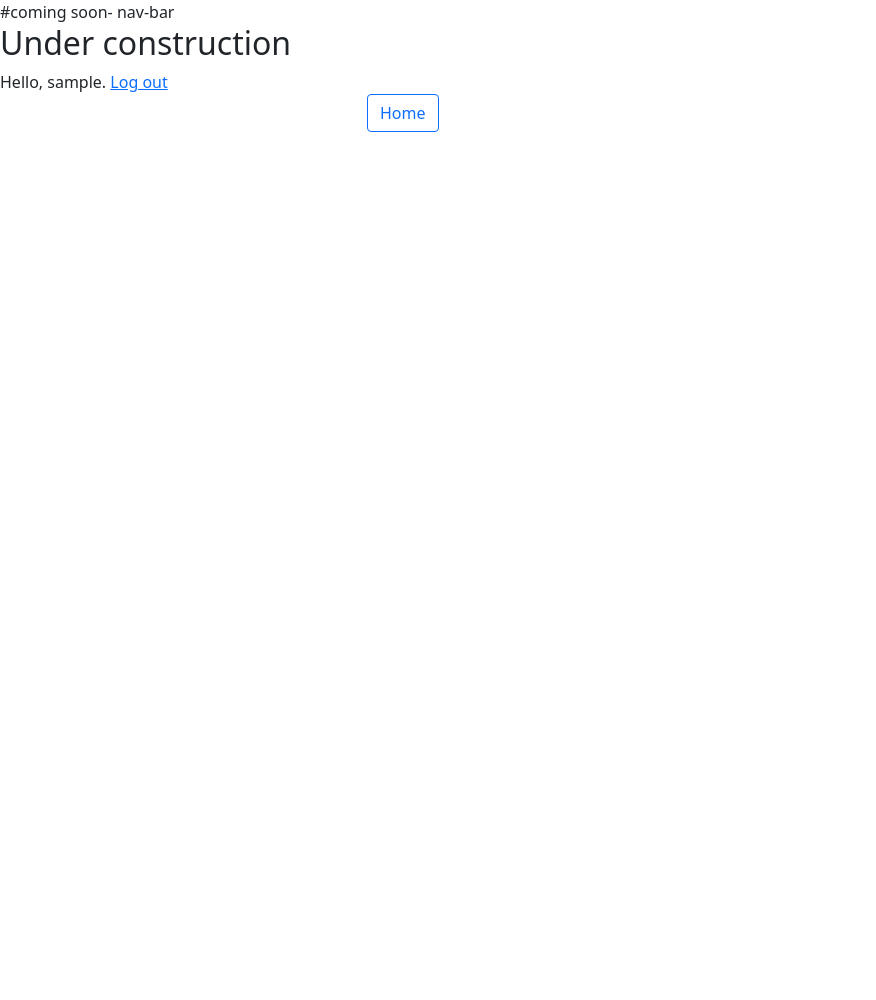
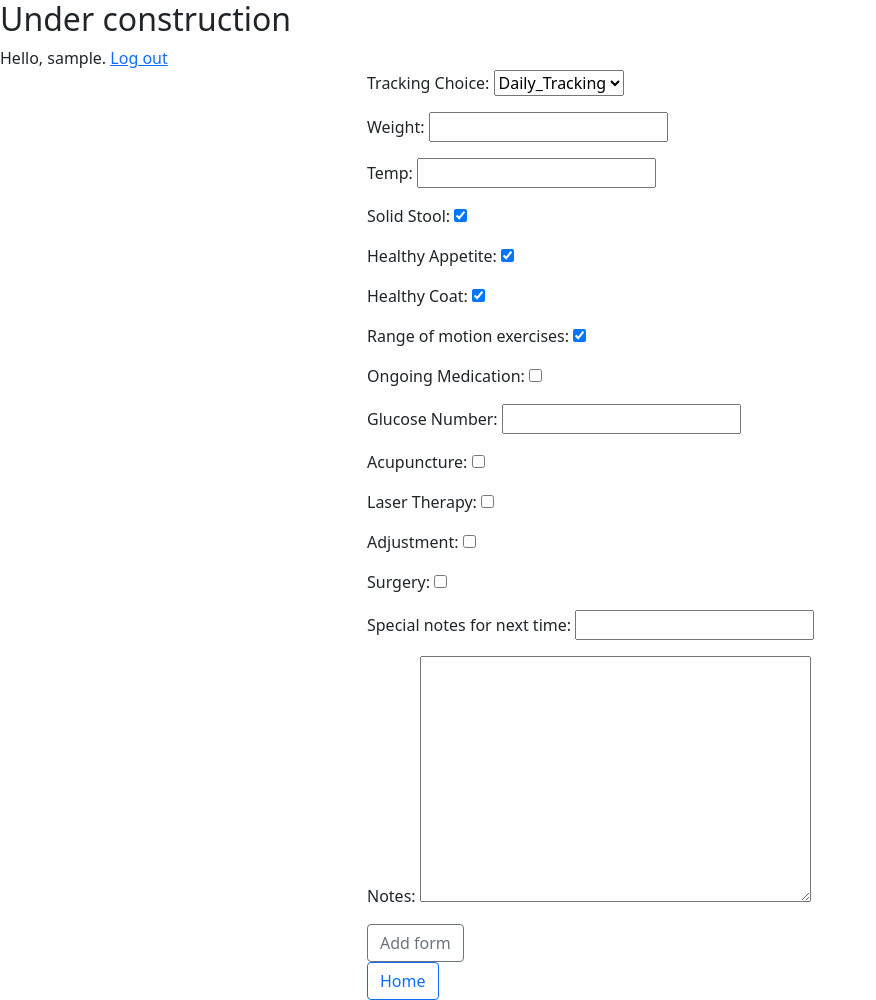
Before and after one commit to amyjprogrammer/pet_health_tracker, a Django app: page /pet_tracker/1/ in a window 1280 px wide. Shown: the whole page, without its empty margins (0-876 px from the left). Before the commit the page ends 132 px from the top, so only its background shows below. Run offline with Django 3.2, Linux system fonts and the light colour scheme; a user stored in the database is signed in; tables that the repository leaves empty hold one stand-in row (values such as "Sample post").

Commit message:
second form

```diff
--- a/pet_health_tracker/forms.py
+++ b/pet_health_tracker/forms.py
@@ -24,7 +24,7 @@ class HealthTrackerForm(forms.ModelForm):
     class Meta:
         model = HealthTracker
         fields= [
-            'pet_name', 'tracking_type', 'pet_weight', 'pet_temp', 'solid_stool', 'healthy_appetite', 'healthy_coat', 'range_of_motion_exercises', 'ongoing_meds', 'pet_glucose', 'acupuncture', 'laser_therapy', 'adjustment', 'surgery', 'special_notes_for_next_time', 'notes',
+            'tracking_type', 'pet_weight', 'pet_temp', 'solid_stool', 'healthy_appetite', 'healthy_coat', 'range_of_motion_exercises', 'ongoing_meds', 'pet_glucose', 'acupuncture', 'laser_therapy', 'adjustment', 'surgery', 'special_notes_for_next_time', 'notes',
         ]
         labels = {
             'tracking_type': "Tracking Choice",
--- a/pet_health_tracker/templates/pet_health_tracker/nav_bar.html
+++ b/pet_health_tracker/templates/pet_health_tracker/nav_bar.html
@@ -1,3 +1,3 @@
-#coming soon- nav-bar
+
 
 <h2>Under construction</h2>
--- a/pet_health_tracker/templates/pet_health_tracker/pet_tracker.html
+++ b/pet_health_tracker/templates/pet_health_tracker/pet_tracker.html
@@ -4,7 +4,13 @@
 
 {% block content %}
 
+  <form action="{% url 'pet_health_tracker:add_pet' %}" method="post">
+    {% csrf_token %}
+    {{ form.as_p }}
 
+        <button class="btn btn-outline-secondary" name="submit">Add form</button>
+
+  </form>
 
   <a href="{% url 'pet_health_tracker:pet_names' %}" class="btn btn-outline-primary">Home</a>
 
```
Also changed, not shown: pet_health_tracker/templates/pet_health_tracker/base.html (+2 -7 lines).
